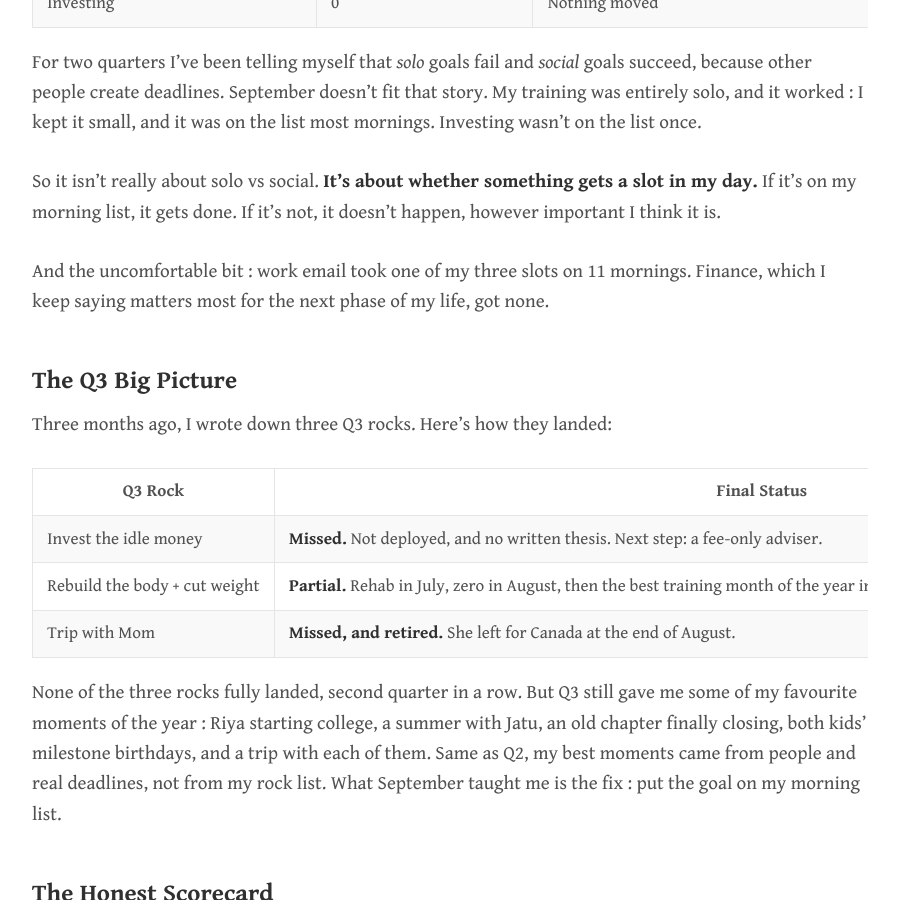
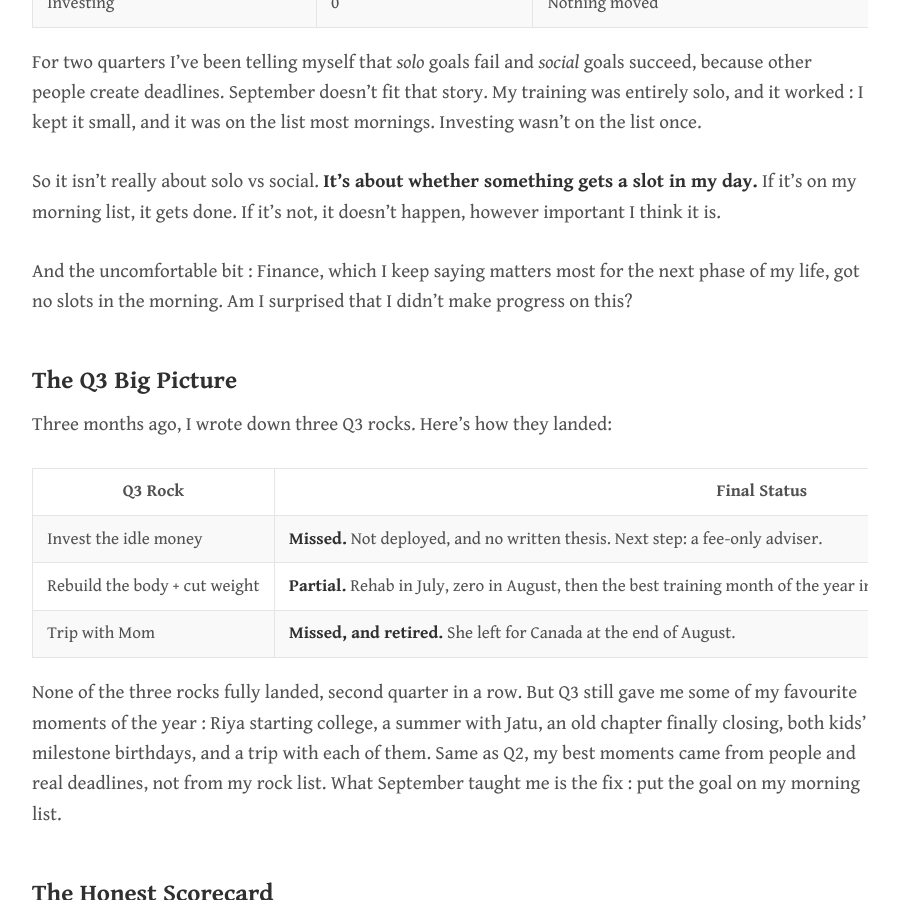
Before and after one commit to rishisareen/rishisareen.github.io, a Jekyll site: the page built from _articles/2026-10-05-Sep-2026-Report.md, in a window 1280 px wide and 900 px high, scrolled down 5849 px. Shown: the whole window, without its empty margins (190-1089 px from the left). Built offline with Jekyll 4.4.1, drawn with Linux system fonts in a browser that asks for light colours.

Commit message:
vault backup: 2026-10-06 07:22:38

```diff
--- a/_articles/2026-10-05-Sep-2026-Report.md
+++ b/_articles/2026-10-05-Sep-2026-Report.md
@@ -127,7 +127,7 @@ For two quarters I've been telling myself that *solo* goals fail and *social* go
 
 So it isn't really about solo vs social. **It's about whether something gets a slot in my day.** If it's on my morning list, it gets done. If it's not, it doesn't happen, however important I think it is.
 
-And the uncomfortable bit : work email took one of my three slots on 11 mornings. Finance, which I keep saying matters most for the next phase of my life, got none.
+And the uncomfortable bit : Finance, which I keep saying matters most for the next phase of my life, got no slots in the morning. Am I surprised that I didn't make progress on this?
 
 ## The Q3 Big Picture
 
```
